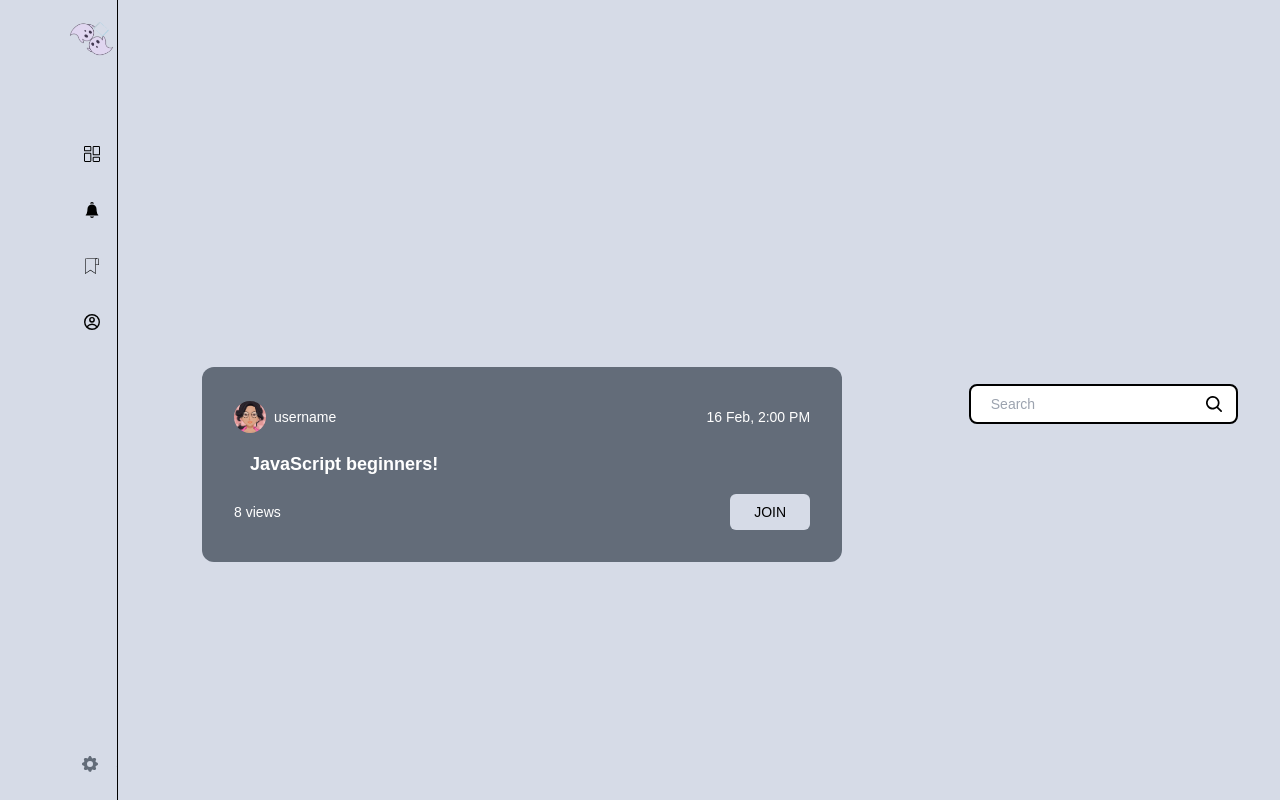
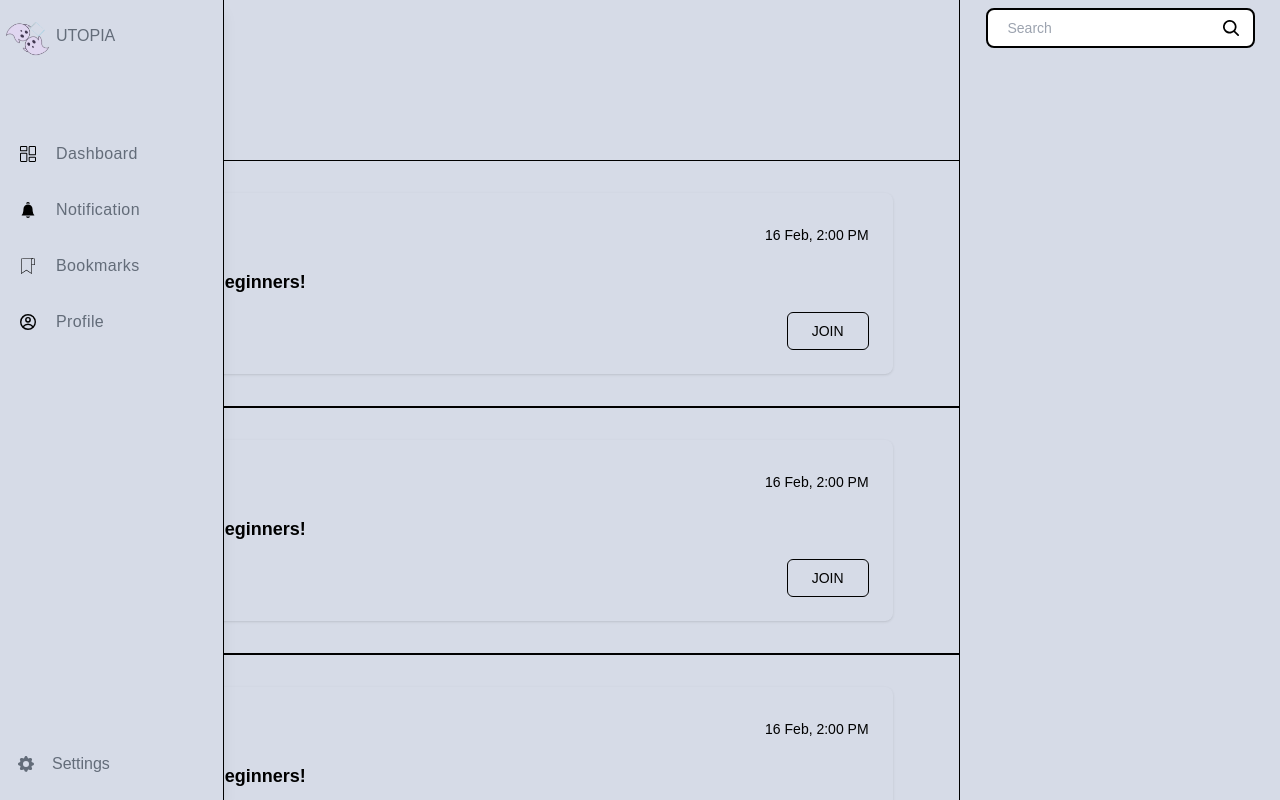
Before and after one commit to khushi818/Utopia, a React (Vite) app in the folder Frontend/utopia/: page / in a window 1280 px wide. Built offline with nearby package versions, Linux system fonts and the light colour scheme; no server answers.

Commit message:
dashboard basic design

```diff
--- a/Frontend/utopia/src/App.jsx
+++ b/Frontend/utopia/src/App.jsx
@@ -3,12 +3,14 @@ import { Route, Routes } from "react-router-dom"
 import Login from './Pages/Login'
 import SignUp from './Pages/SignUp'
 import Dashboard from './Pages/Dashboard'
+import Notification from "./Pages/Notification"
 
 function App() {
   return (
     <div className="App bg-main">
       <Routes>
         <Route element={<Dashboard />} path="/" exact />
+        <Route element={<Notification />} path="/notification" exact />
         <Route path="/login" element={<Login />} />
         <Route path="/signup" element={<SignUp />} />
       </Routes>
--- a/Frontend/utopia/src/Pages/Dashboard.jsx
+++ b/Frontend/utopia/src/Pages/Dashboard.jsx
@@ -7,7 +7,7 @@ const Dashboard = () => {
     return (
         // <div className='flex justify-center items-center'>
         <div className='bg-main dark:bg-dark'>
-            <div className='grid grid-flow-col'>
+            <div className='grid grid-cols-4 h-screen'>
                 <Navbar />
                 <Events />
                 <Activity />
--- /dev/null
+++ b/Frontend/utopia/src/Pages/Notification.jsx
@@ -0,0 +1,11 @@
+import React from 'react'
+
+const Notification = () => {
+    return (
+        <div>
+
+        </div>
+    )
+}
+
+export default Notification
--- a/Frontend/utopia/src/components/Activity.jsx
+++ b/Frontend/utopia/src/components/Activity.jsx
@@ -2,7 +2,8 @@ import React from 'react'
 
 const Activity = () => {
     return (
-        <div className='flex items-center justify-center flex-col'>
+        <section className='hidden md:block'>
+            <div className='flex  items-center justify-center flex-col '>
                 <div>
                     <div className="pt-2 relative mx-auto text-gray-600">
                         <input className="border-2 border-gray-300 bg-white h-10 px-5 pr-16 rounded-lg text-sm focus:outline-none"
@@ -13,6 +14,7 @@ const Activity = () => {
                     </div>
                 </div>
             </div>
+        </section>
     )
 }
 
--- a/Frontend/utopia/src/components/Auth.jsx
+++ b/Frontend/utopia/src/components/Auth.jsx
@@ -2,7 +2,7 @@ import React from "react"
 
 const Auth = (props) => {
     return (
-        <section className='overscroll-none md:p-6 p-4 '>
+        <section className='overscroll-none md:p-6 p-4'>
             <div className='md:max-w-[90vw] flex items-center md:p-7 justify-between mx-auto my-0 border-dark border-solid border-2 rounded-md md:h-[95vh] h-[100vh]   m-x-0 m-y-auto bg-white'>
                 {/*first section*/}
                 <div className='first-section  justify-around flex-col item-center bg-primary w-[40%] h-[85vh] p-4 rounded-md hidden md:flex'>
--- a/Frontend/utopia/src/components/Events.jsx
+++ b/Frontend/utopia/src/components/Events.jsx
@@ -15,22 +15,63 @@ const Events = () => {
     }, [])
 
     return (
-        // <Navbar>
-        <section className='flex items-center justify-center flex-col w-[50vw] pt-[8rem]'>
-            <div className='w-[100%] bg-grey p-8 rounded-xl'>
-                <div className='flex justify-between items-center '>
-                    <div className='flex justify-center items-center'>
-                        <img className="w-8 rounded-full" src="/myAvatar.png" alt="user-image" />
-                        <h3 className='p-2 text-sm text-white'>username</h3>
+        <section className='container md:col-span-3 col-span-5 overflow-x-hidden md:overflow-y-scroll md:overscroll-auto md:overflow-x-hidden'>
+            <div className='flex flex-col border-r pt-40 border-5 min-h-screen'>
+                <div className="border-y border-3 h-3/6 py-8 px-6 w-full ml-[3.35rem]">
+                    <div className="w-42 h-15 p-6 mr-24  rounded-lg shadow dark:bg-gray-800 dark:border-gray-700">
+                        <div className='flex justify-between items-center'>
+                            <div className='flex justify-center items-center'>
+                                <img className="w-8 rounded-full" src="/myAvatar.png" alt="user-image" />
+                                <h3 className='p-2 text-sm'>username</h3>
+                            </div>
+                            <p className='text-sm '>16 Feb, 2:00 PM</p>
+                        </div>
+                        <div className='p-4 font-bold text-[18px]'>
+                            <h3>JavaScript beginners!</h3>
+                        </div>
+                        <div className='flex justify-between items-center '>
+                            <p className='text-sm '>8 views</p>
+                            <button className='text-sm border px-6 py-2 rounded-md hover:bg-secondary hover:text-white'>JOIN</button>
+                        </div>
                     </div>
-                    <p className='text-sm text-white'>16 Feb, 2:00 PM</p>
                 </div>
-                <div className='p-4 font-bold text-[18px] text-white'>
-                    <h3>JavaScript beginners!</h3>
+
+                <div className="border-y border-3 h-3/6 py-8 px-6 w-full ml-[3.35rem]">
+                    <div className="w-42 h-15 p-6 mr-24  rounded-lg shadow dark:bg-gray-800 dark:border-gray-700">
+                        <div className='flex justify-between items-center'>
+                            <div className='flex justify-center items-center'>
+                                <img className="w-8 rounded-full" src="/myAvatar.png" alt="user-image" />
+                                <h3 className='p-2 text-sm'>username</h3>
+                            </div>
+                            <p className='text-sm '>16 Feb, 2:00 PM</p>
+                        </div>
+                        <div className='p-4 font-bold text-[18px]'>
+                            <h3>JavaScript beginners!</h3>
+                        </div>
+                        <div className='flex justify-between items-center '>
+                            <p className='text-sm '>8 views</p>
+                            <button className='text-sm border px-6 py-2 rounded-md hover:bg-secondary hover:text-white'>JOIN</button>
+                        </div>
+                    </div>
                 </div>
-                <div className='flex justify-between items-center '>
-                    <p className='text-sm text-white'>8 views</p>
-                    <button className='text-sm bg-main px-6 py-2 rounded-md hover:bg-secondary hover:text-white'>JOIN</button>
+
+                <div className="border-y border-3 h-3/6 py-8 px-6 w-full ml-[3.35rem]">
+                    <div className="w-42 h-15 p-6 mr-24  rounded-lg shadow dark:bg-gray-800 dark:border-gray-700">
+                        <div className='flex justify-between items-center'>
+                            <div className='flex justify-center items-center'>
+                                <img className="w-8 rounded-full" src="/myAvatar.png" alt="user-image" />
+                                <h3 className='p-2 text-sm'>username</h3>
+                            </div>
+                            <p className='text-sm '>16 Feb, 2:00 PM</p>
+                        </div>
+                        <div className='p-4 font-bold text-[18px]'>
+                            <h3>JavaScript beginners!</h3>
+                        </div>
+                        <div className='flex justify-between items-center '>
+                            <p className='text-sm '>8 views</p>
+                            <button className='text-sm border px-6 py-2 rounded-md hover:bg-secondary hover:text-white'>JOIN</button>
+                        </div>
+                    </div>
                 </div>
             </div>
         </section>
--- a/Frontend/utopia/src/components/Navbar.jsx
+++ b/Frontend/utopia/src/components/Navbar.jsx
@@ -1,8 +1,7 @@
 import React from 'react'
-const Navbar = (props) => {
+const Navbar = () => {
     return (
-        // <div className="min-h-screen bg-main">
-        <div className="sidebar min-h-screen w-[3.35rem] md:ml-16 overflow-hidden border-r hover:w-56  hover:shadow-lg ">
+        <div className="sidebar fixed bg-main min-h-screen w-[3.35rem] z-10 overflow-hidden border-r md:hover:w-56  hover:shadow-lg ">
             <div className="flex h-screen flex-col justify-between pt-2 pb-6 text-grey ">
                 <div>
                     <div className="w-max">
@@ -49,7 +48,6 @@ const Navbar = (props) => {
                 </div>
             </div>
         </div>
-
     )
 }
 // inside page dashboard
```
Lines whose indentation alone changed are shown as unchanged.
